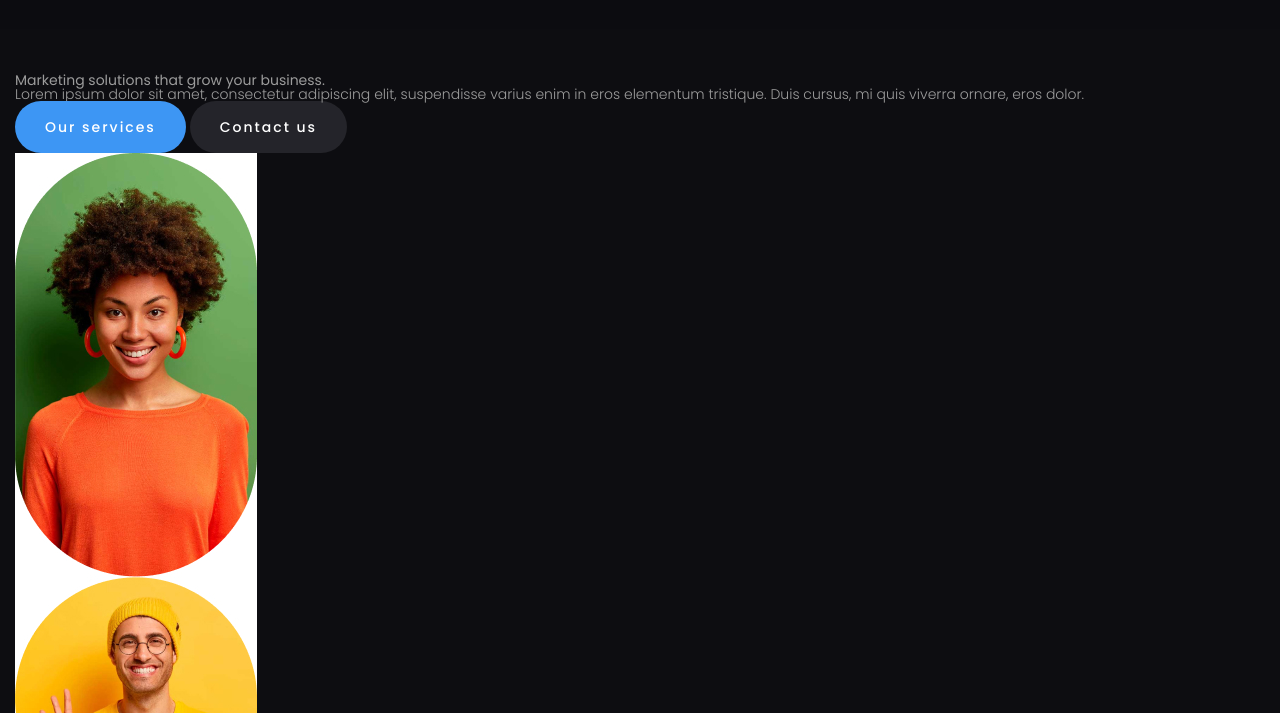
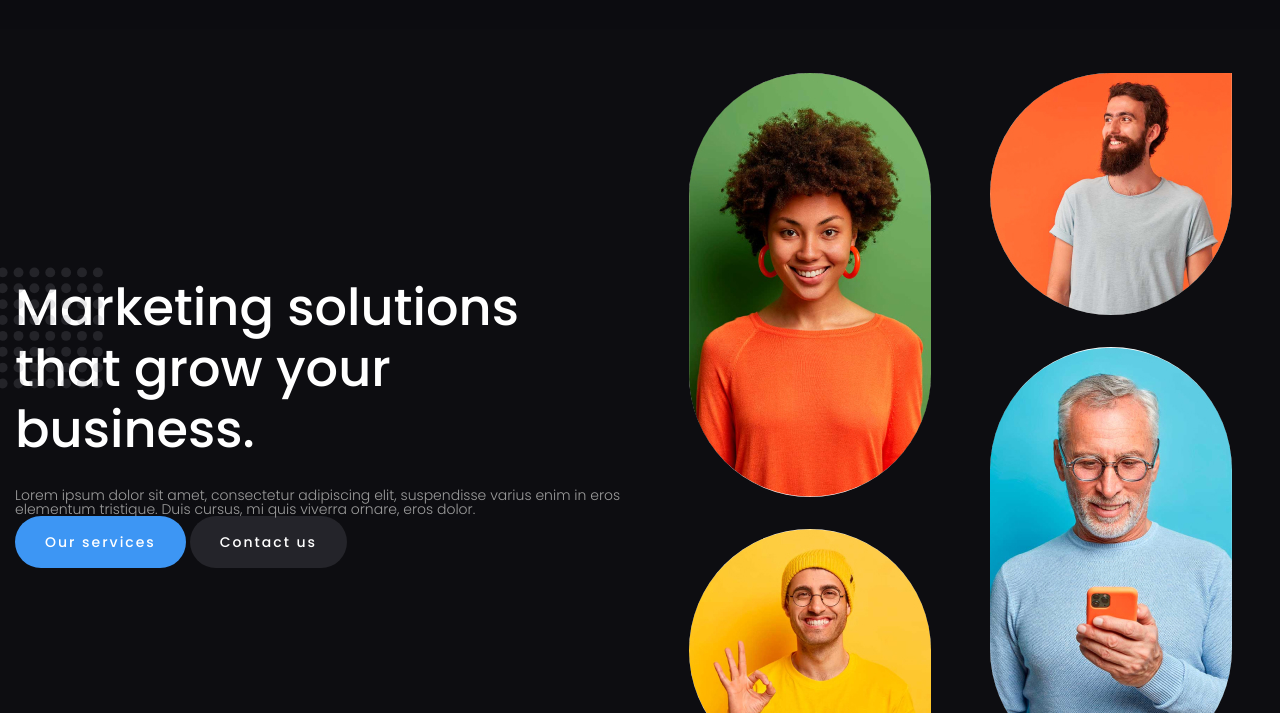
Before and after one commit to Ekkaira/growfy-landing-practice, a plain HTML site: page index.html in a window 1280 px wide. Shown: the part 87-800 px from the top of the page. Drawn offline with Linux system fonts and the light colour scheme.

Commit message:
main section progress

```diff
--- a/css/style.css
+++ b/css/style.css
@@ -339,10 +339,32 @@ body {
   padding-top: 160px;
 }
 .main__container {
+  display: flex;
+  gap: 32px;
 }
 .main__content {
+  flex: 0 1 50%;
+  align-self: center;
 }
 .main__title {
+  font-weight: 500;
+  font-size: 51px;
+  line-height: 1.19; /* 61/51 */
+  color: #fff;
+  max-width: 520px;
+  position: relative;
+}
+.main__title:not(:last-child) {
+  margin-bottom: 28px;
+}
+.main__title::before {
+  content: "";
+  background: url("../img/main/div.svg") 0 0 / 100% no-repeat;
+  width: 122px;
+  height: 122px;
+  position: absolute;
+  top: -10px;
+  left: -34px;
 }
 .main__text {
 }
@@ -351,10 +373,34 @@ body {
 .main__button {
 }
 .main__images {
+  flex: 0 1 50%;
 }
 .images-main {
+  display: flex;
+  gap: 9.615385%; /* 60/624 */
+  justify-content: center;
+}
+.images-main__column {
+  display: flex;
+  flex-direction: column;
+  gap: 32px;
 }
 .images-main__item {
+  border-radius: 50% / 29%;
+  overflow: hidden;
+}
+.images-main__item_1,
+.images-main__item_4 {
+  border-radius: 50% / 29%;
+}
+.images-main__item_2 {
+  border-radius: 50% 50% 0 50%;
+}
+.images-main__item_3 {
+  border-radius: 50% 0% 50% 50%;
+}
+.images-main__item img {
+  max-width: 100%;
 }
 
 @media (max-width: 991.98px) {
--- a/index.html
+++ b/index.html
@@ -49,7 +49,7 @@
           <div class="main__container">
             <div class="main__content">
               <h1 class="main__title">Marketing solutions that grow your business.</h1>
-              <div class="main__text">
+              <div class="main__text text">
                 <p>
                   Lorem ipsum dolor sit amet, consectetur adipiscing elit, suspendisse varius enim in eros elementum
                   tristique. Duis cursus, mi quis viverra ornare, eros dolor.
@@ -61,17 +61,21 @@
               </div>
             </div>
             <div class="main__images images-main">
-              <div class="images-main__item">
-                <img src="/img/main/01.jpg" alt="Image" />
+              <div class="images-main__column">
+                <div class="images-main__item images-main__item_1">
+                  <img src="img/main/01.jpg" alt="Image" />
+                </div>
+                <div class="images-main__item images-main__item_2">
+                  <img src="img/main/02.jpg" alt="Image" />
+                </div>
               </div>
-              <div class="images-main__item">
-                <img src="/img/main/02.jpg" alt="Image" />
-              </div>
-              <div class="images-main__item">
-                <img src="/img/main/03.jpg" alt="Image" />
-              </div>
-              <div class="images-main__item">
-                <img src="/img/main/04.jpg" alt="Image" />
+              <div class="images-main__column">
+                <div class="images-main__item images-main__item_3">
+                  <img src="img/main/03.jpg" alt="Image" />
+                </div>
+                <div class="images-main__item images-main__item_4">
+                  <img src="img/main/04.jpg" alt="Image" />
+                </div>
               </div>
             </div>
           </div>
@@ -79,6 +83,6 @@
       </main>
       <footer class="footer">footer</footer>
     </div>
-    <script src="/script/script.js"></script>
+    <script src="script/script.js"></script>
   </body>
 </html>
```
Also changed, not shown: img/main/div.svg (added).
